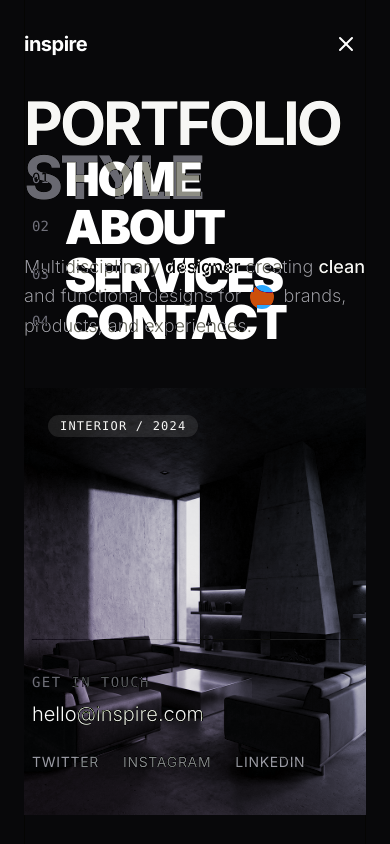
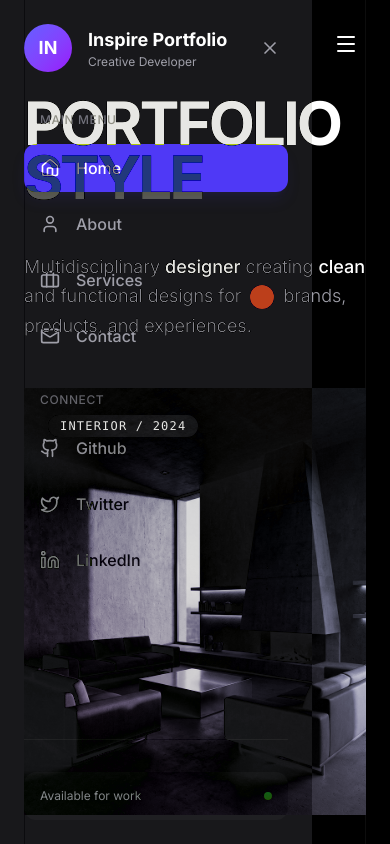
Before and after one commit to dilshandevxx/portfolio-upwork-my-work, a Next.js app: page / in a window 390 px wide. Both pictures are taken after a click on the button "Open menu". Shown: the top 844 px of the page. Built offline with nearby package versions, Linux system fonts and the light colour scheme.

Commit message:
change mobile nav bar

```diff
--- a/components/Header.tsx
+++ b/components/Header.tsx
@@ -2,18 +2,29 @@
 
 import { useState, useEffect } from "react";
 import Link from "next/link";
-import { Menu, X } from "lucide-react";
+import {
+  Menu, X,
+  Home, User, Briefcase, Mail,
+  Github, Twitter, Linkedin
+} from "lucide-react";
 import { motion, AnimatePresence, Variants } from "framer-motion";
 
 const navLinks = [
-  { name: "HOME", href: "/" },
-  { name: "ABOUT", href: "#about" },
-  { name: "SERVICES", href: "#services" },
-  { name: "CONTACT", href: "#contact" },
+  { name: "Home", href: "/", icon: Home },
+  { name: "About", href: "#about", icon: User },
+  { name: "Services", href: "#services", icon: Briefcase },
+  { name: "Contact", href: "#contact", icon: Mail },
+];
+
+const socialLinks = [
+    { name: "Github", href: "#", icon: Github },
+    { name: "Twitter", href: "#", icon: Twitter },
+    { name: "LinkedIn", href: "#", icon: Linkedin },
 ];
 
 export default function Header() {
   const [isOpen, setIsOpen] = useState(false);
+  const [activeTab, setActiveTab] = useState("Home");
 
   // Lock body scroll when menu is open
   useEffect(() => {
@@ -27,32 +38,28 @@ export default function Header() {
     };
   }, [isOpen]);
 
-  const menuVariants: Variants = {
+  const sidebarVariants: Variants = {
     closed: {
-      opacity: 0,
-      y: "-100%",
+      x: "-100%",
       transition: {
-        duration: 0.5,
-        ease: [0.76, 0, 0.24, 1] as any,
-        staggerChildren: 0.1,
-        staggerDirection: -1
+        type: "spring",
+        stiffness: 400,
+        damping: 40
       }
     },
     open: {
-      opacity: 1,
-      y: 0,
+      x: "0%",
       transition: {
-        duration: 0.7,
-        ease: [0.76, 0, 0.24, 1] as any,
-        staggerChildren: 0.1,
-        delayChildren: 0.3
+        type: "spring",
+        stiffness: 400,
+        damping: 40
       }
     }
   };
 
-  const linkVariants = {
-    closed: { opacity: 0, y: -20 },
-    open: { opacity: 1, y: 0 }
+  const backdropVariants: Variants = {
+    closed: { opacity: 0 },
+    open: { opacity: 1 }
   };
 
   return (
@@ -66,7 +73,7 @@ export default function Header() {
             <Link
               key={link.name}
               href={link.href}
-              className="text-xs font-medium tracking-widest text-zinc-400 hover:text-white transition-colors"
+              className="text-xs font-medium tracking-widest text-zinc-400 hover:text-white transition-colors uppercase"
             >
               {link.name}
             </Link>
@@ -80,65 +87,111 @@ export default function Header() {
         </button>
         <button
           className="md:hidden p-2 text-white"
-          onClick={() => setIsOpen(!isOpen)}
-          aria-label="Toggle menu"
+          onClick={() => setIsOpen(true)}
+          aria-label="Open menu"
         >
-          {isOpen ? <X size={24} /> : <Menu size={24} />}
+          <Menu size={24} />
         </button>
       </div>
 
       <AnimatePresence>
         {isOpen && (
+          <>
+            {/* Backdrop */}
             <motion.div
                 initial="closed"
                 animate="open"
                 exit="closed"
-            variants={menuVariants}
-            className="fixed inset-0 bg-zinc-950/98 backdrop-blur-xl z-40 flex flex-col justify-between p-8 md:hidden"
+                variants={backdropVariants}
+                className="fixed inset-0 bg-black/60 backdrop-blur-sm z-40 md:hidden"
+                onClick={() => setIsOpen(false)}
+            />
+
+            {/* Sidebar */}
+            <motion.div
+              initial="closed"
+              animate="open"
+              exit="closed"
+              variants={sidebarVariants}
+              className="fixed top-0 left-0 bottom-0 w-[80%] max-w-[320px] bg-zinc-900 z-50 shadow-2xl md:hidden overflow-y-auto"
             >
-            {/* Header placeholder to align with main header */}
-            <div className="flex justify-between items-center w-full py-6">
-                 {/* Placeholders can be added here if needed to match header height exactly,
-                     but flex-col justify-between usually handles content well */}
+                <div className="p-6 flex flex-col h-full">
+                    {/* Header Profile */}
+                    <div className="flex items-center gap-4 mb-10">
+                        <div className="w-12 h-12 rounded-full bg-gradient-to-br from-indigo-500 to-purple-600 flex items-center justify-center text-white font-bold text-lg">
+                            IN
+                        </div>
+                        <div>
+                            <h3 className="text-white font-bold text-lg">Inspire Portfolio</h3>
+                            <p className="text-zinc-400 text-xs">Creative Developer</p>
+                        </div>
+                        <button
+                            onClick={() => setIsOpen(false)}
+                            className="ml-auto p-2 text-zinc-400 hover:text-white"
+                        >
+                            <X size={20} />
+                        </button>
                     </div>
 
-            <nav className="flex flex-col gap-2 mt-20">
-              {navLinks.map((link, index) => (
-                <motion.div key={link.name} variants={linkVariants} className="overflow-hidden">
+                    {/* Main Menu */}
+                    <div className="mb-8">
+                        <h4 className="text-zinc-500 text-xs font-medium uppercase tracking-wider mb-4 px-4">Main Menu</h4>
+                        <div className="flex flex-col gap-2">
+                             {navLinks.map((link) => {
+                                 const Icon = link.icon;
+                                 const isActive = activeTab === link.name;
+                                 return (
                                      <Link
+                                        key={link.name}
                                         href={link.href}
-                    className="group flex items-start gap-4"
-                    onClick={() => setIsOpen(false)}
+                                        onClick={() => {
+                                            setActiveTab(link.name);
+                                            setIsOpen(false);
+                                        }}
+                                        className={`flex items-center gap-4 px-4 py-3 rounded-xl transition-all duration-200 ${
+                                            isActive
+                                            ? "bg-indigo-600 text-white shadow-lg shadow-indigo-900/20"
+                                            : "text-zinc-400 hover:bg-white/5 hover:text-white"
+                                        }`}
                                      >
-                    <span className="text-sm font-mono text-zinc-500 mt-2">
-                      {String(index + 1).padStart(2, "0")}
-                    </span>
-                    <span className="text-[12vw] leading-[0.85] font-black tracking-tighter text-white group-hover:text-zinc-400 transition-colors uppercase">
-                      {link.name}
-                    </span>
+                                         <Icon size={20} />
+                                         <span className="font-medium">{link.name}</span>
                                      </Link>
-                </motion.div>
-              ))}
-            </nav>
-
-            <motion.div
-               variants={linkVariants}
-               className="flex flex-col gap-6 mt-auto mb-10 border-t border-white/10 pt-8"
-            >
-               <div className="flex flex-col gap-2">
-                  <p className="text-zinc-500 text-sm font-mono uppercase tracking-widest">Get in touch</p>
-                  <a href="mailto:hello@inspire.com" className="text-xl text-white font-light">hello@inspire.com</a>
+                                 );
+                             })}
+                        </div>
                     </div>
 
-               <div className="flex gap-6">
-                  {['Twitter', 'Instagram', 'LinkedIn'].map(social => (
-                      <a key={social} href="#" className="text-zinc-400 hover:text-white text-sm uppercase tracking-wider transition-colors">
-                          {social}
+                    {/* Socials / Other */}
+                    <div>
+                        <h4 className="text-zinc-500 text-xs font-medium uppercase tracking-wider mb-4 px-4">Connect</h4>
+                         <div className="flex flex-col gap-2">
+                             {socialLinks.map((link) => {
+                                 const Icon = link.icon;
+                                 return (
+                                     <a
+                                        key={link.name}
+                                        href={link.href}
+                                        className="flex items-center gap-4 px-4 py-3 rounded-xl text-zinc-400 hover:bg-white/5 hover:text-white transition-all duration-200"
+                                     >
+                                         <Icon size={20} />
+                                         <span className="font-medium">{link.name}</span>
                                      </a>
-                  ))}
+                                 );
+                             })}
+                        </div>
+                    </div>
+
+                    {/* Bottom Info */}
+                    <div className="mt-auto pt-8 border-t border-white/5">
+                        <div className="px-4 py-4 rounded-xl bg-zinc-800/50 flex items-center justify-between">
+                            <span className="text-xs text-zinc-400">Available for work</span>
+                            <div className="w-2 h-2 rounded-full bg-green-500 animate-pulse" />
+                        </div>
+                    </div>
                 </div>
             </motion.div>
-          </motion.div>
+          </>
         )}
       </AnimatePresence>
     </header>
```
Lines whose indentation alone changed are shown as unchanged.
